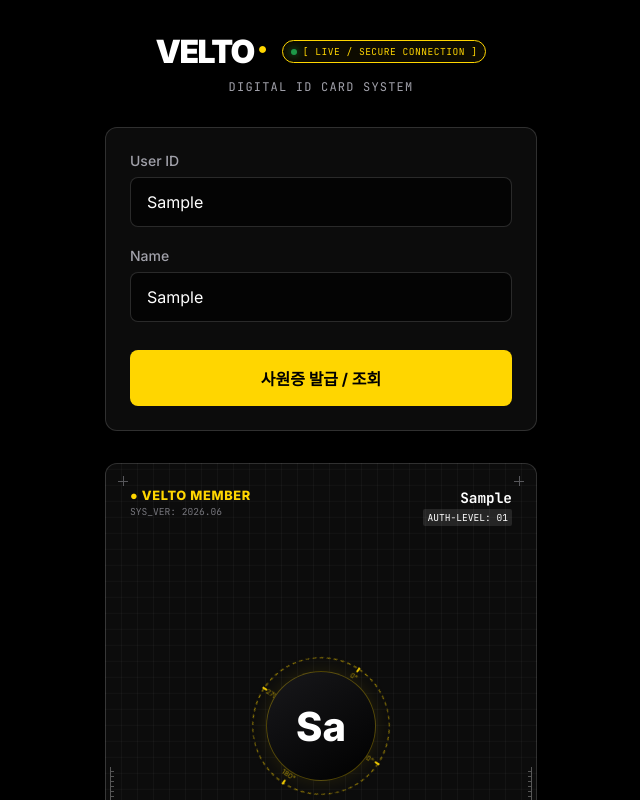
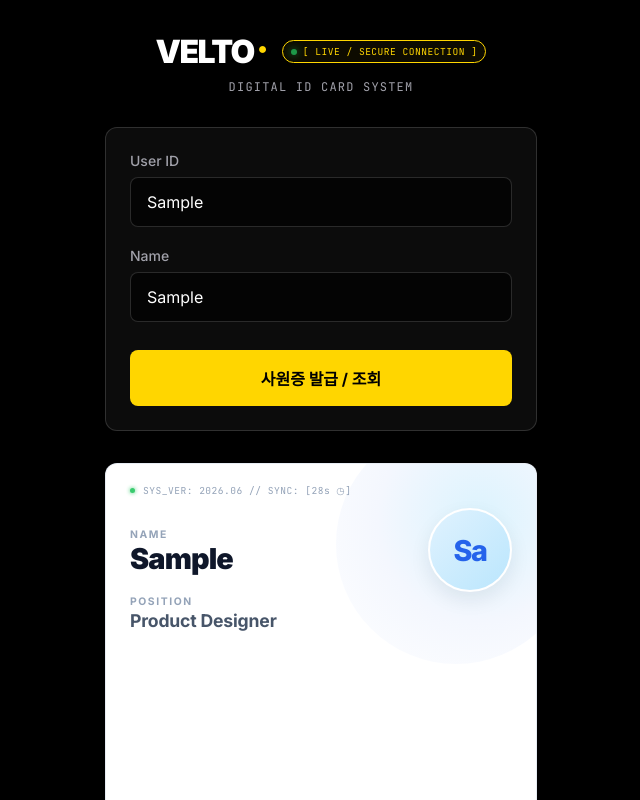
Before and after one commit to sojeong-im/velto-id-system, a React (Vite) app: page / in a window 1280 px wide. Both pictures are taken after typing "Sample", "Sample" into the empty fields and a click on the button "사원증 발급 / 조회". Shown: the top 800 px of the page, without its empty margins (319-959 px from the left). Built offline with nearby package versions, Linux system fonts and the light colour scheme.

Commit message:
Redesign employee ID card to match clean white reference design

```diff
--- a/src/App.jsx
+++ b/src/App.jsx
@@ -69,7 +69,7 @@ function App() {
       const isThick = (i * timeLeft) % 3 === 0;
       const width = isThick ? '3px' : '1px';
       const opacity = (i + timeLeft) % 2 === 0 ? 1 : 0.5;
-      stripes.push(<div key={i} style={{ width, opacity, height: '100%', backgroundColor: 'var(--color-text)', marginRight: '2px' }} />);
+      stripes.push(<div key={i} style={{ width, opacity, height: '100%', backgroundColor: 'currentColor', marginRight: '2px' }} />);
     }
     return stripes;
   };
@@ -129,99 +129,57 @@ function App() {
         >
           <div className="id-card-inner">
             {/* Front of Card */}
-            <div className="glass-panel card-face card-front tech-bg">
-              <div className="crosshair top-left"></div>
-              <div className="crosshair top-right"></div>
-              <div className="crosshair bottom-left"></div>
-              <div className="crosshair bottom-right"></div>
-              <div className="scale-rule scale-left"></div>
-              <div className="scale-rule scale-right"></div>
+            <div className="glass-panel card-face card-front white-card">
+              <div className="card-orb"></div>
+              <div className="card-wave-1"></div>
+              <div className="card-wave-2"></div>
 
-              <div className="card-header">
-                <div className="header-left">
-                  <span className="tag">● VELTO MEMBER</span>
-                  <span className="sys-ver">SYS_VER: 2026.06</span>
+              <div className="card-top-status">
+                <span className="sync-blink"></span>
+                <span>SYS_VER: 2026.06 // SYNC: [{timeLeft}s ◷]</span>
+              </div>
+
+              <div className="profile-top-right">
+                {renderProfileContent(name)}
+              </div>
+
+              <div className="card-left-info">
+                <div className="info-item">
+                  <span className="info-item-label">Name</span>
+                  <span className="info-item-value-name">{name}</span>
                 </div>
-                <div className="header-right">
-                  <span className="id-text">{userId}</span>
-                  <span className="auth-level">AUTH-LEVEL: 01</span>
+                <div className="info-item">
+                  <span className="info-item-label">Position</span>
+                  <span className="info-item-value-pos">
+                    {name === '임소정' || userId === 'toqn1' ? 'Director' : 'Product Designer'}
+                  </span>
                 </div>
               </div>
 
-              <div className="profile-section">
-                <div className="profile-container">
-                  <svg className="profile-metrics" viewBox="0 0 160 160">
-                    <circle cx="80" cy="80" r="78" fill="none" stroke="var(--color-accent)" strokeWidth="1" strokeDasharray="4 4" opacity="0.8"/>
-                    <line x1="80" y1="0" x2="80" y2="6" stroke="var(--color-accent)" strokeWidth="2" />
-                    <line x1="80" y1="154" x2="80" y2="160" stroke="var(--color-accent)" strokeWidth="2" />
-                    <line x1="0" y1="80" x2="6" y2="80" stroke="var(--color-accent)" strokeWidth="2" />
-                    <line x1="154" y1="80" x2="160" y2="80" stroke="var(--color-accent)" strokeWidth="2" />
-                    <text x="80" y="15" fill="var(--color-accent)" fontSize="8" textAnchor="middle" opacity="0.6">0°</text>
-                    <text x="145" y="83" fill="var(--color-accent)" fontSize="8" textAnchor="middle" opacity="0.6">90°</text>
-                    <text x="80" y="150" fill="var(--color-accent)" fontSize="8" textAnchor="middle" opacity="0.6">180°</text>
-                    <text x="15" y="83" fill="var(--color-accent)" fontSize="8" textAnchor="middle" opacity="0.6">270°</text>
-                  </svg>
-                  <div className="profile-placeholder">
-                    {renderProfileContent(name)}
-                  </div>
-                </div>
-
-                <div className="timer-container">
-                  <div className="timer-text">
-                    VALID UNTIL: {validUntil} <span className="time-left">[ {timeLeft}s ◷ ]</span>
-                  </div>
-                  <div className="timer-bar-bg">
-                    <div className="timer-bar-fill" style={{ width: `${(timeLeft / 30) * 100}%` }}></div>
-                  </div>
-                </div>
-
-                <div className="info-section">
-                  <div className="name-wrapper">
-                    <div className="name">{name}</div>
-                    <div className="signature">{name}</div>
-                  </div>
-                  <div className="dept-badge">
-                    <span className="dept-label">DEPT:</span> PD-01 (Product Team)
-                  </div>
-                  <div className="joined-date">
-                    JOINED: {getJoinedDate()}
-                  </div>
-                </div>
+              <div className="bar-chart-container">
+                <div className="chart-bar" style={{ height: '30%', transitionDelay: '0.1s' }}></div>
+                <div className="chart-bar" style={{ height: '48%', transitionDelay: '0.2s' }}></div>
+                <div className="chart-bar" style={{ height: '62%', transitionDelay: '0.3s' }}></div>
+                <div className="chart-bar" style={{ height: '75%', transitionDelay: '0.4s' }}></div>
+                <div className="chart-bar" style={{ height: '88%', transitionDelay: '0.5s' }}></div>
+                <div className="chart-bar" style={{ height: '100%', transitionDelay: '0.6s' }}></div>
               </div>
 
-              <div className="card-footer-front">
-                <div className="dynamic-qr-front">
-                  <div className="qr-scan-line"></div>
-                  {/* Small QR placeholder */}
-                  <svg viewBox="0 0 24 24" fill="none" xmlns="http://www.w3.org/2000/svg">
-                    <path d="M3 3H10V10H3V3Z" fill="currentColor"/>
-                    <path d="M14 3H21V10H14V3Z" fill="currentColor"/>
-                    <path d="M3 14H10V21H3V14Z" fill="currentColor"/>
-                    <rect x="14" y="14" width="3" height="3" fill="currentColor"/>
-                    <rect x="18" y="18" width="3" height="3" fill="currentColor"/>
-                    <rect x="14" y="18" width="3" height="3" fill="currentColor"/>
-                    <rect x="18" y="14" width="3" height="3" fill="currentColor"/>
+              <div className="dept-pill">
+                <span className="dept-pill-icon">
+                  <svg viewBox="0 0 24 24" width="14" height="14" fill="currentColor">
+                    <path d="M20 6h-4V4c0-1.11-.89-2-2-2h-4c-1.11 0-2 .89-2 2v2H4c-1.11 0-1.99.89-1.99 2L2 19c0 1.11.89 2 2 2h16c1.11 0 2-.89 2-2V8c0-1.11-.89-2-2-2zm-6 0h-4V4h4v2z" />
                   </svg>
-                </div>
-                <div className="barcode-slogan-wrapper">
-                  <div className="barcode-container">
-                    {generateBarcode()}
-                  </div>
-                  <div className="slogan">
-                    "We turn creative feelings into smart logic."
-                  </div>
-                </div>
+                </span>
+                <span>{name === '임소정' || userId === 'toqn1' ? 'Business Strategy' : 'Product Team'}</span>
               </div>
             </div>
 
             {/* Back of Card */}
-            <div className="glass-panel card-face card-back tech-bg">
-              <div className="crosshair top-left"></div>
-              <div className="crosshair top-right"></div>
-              <div className="crosshair bottom-left"></div>
-              <div className="crosshair bottom-right"></div>
-
-              <div className="sys-ver back-ver">VELTO SECURE NETWORK</div>
+            <div className="glass-panel card-face card-back white-card">
+              <div className="card-top-status" style={{ left: '50%', transform: 'translateX(-50%)', top: '24px' }}>
+                VELTO SECURE NETWORK
+              </div>
 
               <div className="qr-container-back">
                 <div className="qr-brackets top-left"></div>
@@ -232,14 +190,14 @@ function App() {
 
                 <div className="qr-placeholder-large">
                   <svg viewBox="0 0 24 24" fill="none" xmlns="http://www.w3.org/2000/svg">
-                    <path d="M4 4H10V10H4V4Z" fill="#ffffff"/>
-                    <path d="M14 4H20V10H14V4Z" fill="#ffffff"/>
-                    <path d="M4 14H10V20H4V14Z" fill="#ffffff"/>
-                    <path d="M14 14H16V16H14V14Z" fill="#ffffff"/>
-                    <path d="M18 14H20V16H18V14Z" fill="#ffffff"/>
-                    <path d="M14 18H16V20H14V18Z" fill="#ffffff"/>
-                    <path d="M18 18H20V20H18V18Z" fill="#ffffff"/>
-                    <path d="M16 16H18V18H16V16Z" fill="#ffffff"/>
+                    <path d="M4 4H10V10H4V4Z" fill="currentColor"/>
+                    <path d="M14 4H20V10H14V4Z" fill="currentColor"/>
+                    <path d="M4 14H10V20H4V14Z" fill="currentColor"/>
+                    <rect x="14" y="14" width="2" height="2" fill="currentColor"/>
+                    <rect x="18" y="18" width="2" height="2" fill="currentColor"/>
+                    <rect x="14" y="18" width="2" height="2" fill="currentColor"/>
+                    <rect x="18" y="14" width="2" height="2" fill="currentColor"/>
+                    <rect x="16" y="16" width="2" height="2" fill="currentColor"/>
                   </svg>
                 </div>
               </div>
@@ -251,7 +209,11 @@ function App() {
                 </div>
               </div>
 
-              <div className="slogan">
+              <div className="barcode-back-container">
+                {generateBarcode()}
+              </div>
+
+              <div className="slogan-back">
                 "We turn creative feelings into smart logic."
               </div>
 
--- a/src/index.css
+++ b/src/index.css
@@ -639,3 +639,296 @@ h1 {
 .wallet-btn:active {
   transform: scale(0.95);
 }
+
+/* ==========================================
+   Clean & Simple ID Card Redesign (Light Theme)
+   ========================================== */
+
+/* Overriding container details */
+.white-card {
+  background-color: #ffffff !important;
+  color: #0f172a !important;
+  border: 1px solid rgba(226, 232, 240, 0.8) !important;
+  box-shadow: 0 20px 40px rgba(0, 0, 0, 0.12), 0 1px 3px rgba(0, 0, 0, 0.04) !important;
+  background-image: none !important;
+}
+
+/* Base structural layout for the new front card */
+.white-card .card-orb {
+  position: absolute;
+  top: -40px;
+  right: -40px;
+  width: 240px;
+  height: 240px;
+  border-radius: 50%;
+  background: radial-gradient(circle at 60% 40%, rgba(56, 189, 248, 0.18) 0%, rgba(37, 99, 235, 0.05) 50%, transparent 100%);
+  pointer-events: none;
+  z-index: 1;
+}
+
+.white-card .card-wave-1 {
+  position: absolute;
+  bottom: -60px;
+  left: -20%;
+  width: 140%;
+  height: 150px;
+  background: linear-gradient(135deg, rgba(56, 189, 248, 0.08) 0%, rgba(37, 99, 235, 0.04) 100%);
+  border-radius: 40%;
+  transform: rotate(-10deg);
+  z-index: 1;
+  pointer-events: none;
+}
+
+.white-card .card-wave-2 {
+  position: absolute;
+  bottom: -80px;
+  right: -20%;
+  width: 130%;
+  height: 130px;
+  background: linear-gradient(135deg, rgba(56, 189, 248, 0.05) 0%, rgba(37, 99, 235, 0.02) 100%);
+  border-radius: 35%;
+  transform: rotate(15deg);
+  z-index: 1;
+  pointer-events: none;
+}
+
+/* Card Header */
+.white-card .card-top-status {
+  position: absolute;
+  top: 20px;
+  left: 24px;
+  font-family: 'JetBrains Mono', monospace;
+  font-size: 0.6rem;
+  color: #94a3b8;
+  letter-spacing: 0.05em;
+  z-index: 3;
+  display: flex;
+  align-items: center;
+  gap: 8px;
+}
+
+.white-card .sync-blink {
+  width: 5px;
+  height: 5px;
+  border-radius: 50%;
+  background-color: #22c55e;
+  box-shadow: 0 0 4px #22c55e;
+  display: inline-block;
+  animation: blink 1.5s infinite ease-in-out;
+}
+
+/* Profile Photo on Top Right */
+.white-card .profile-top-right {
+  position: absolute;
+  top: 44px;
+  right: 24px;
+  width: 84px;
+  height: 84px;
+  border-radius: 50%;
+  border: 2px solid #ffffff;
+  box-shadow: 0 8px 20px rgba(15, 23, 42, 0.08);
+  background: #ffffff;
+  z-index: 3;
+  overflow: hidden;
+  display: flex;
+  justify-content: center;
+  align-items: center;
+}
+
+.white-card .profile-top-right img {
+  width: 100%;
+  height: 100%;
+  object-fit: cover;
+}
+
+.white-card .profile-top-right .profile-initials {
+  font-size: 1.8rem;
+  font-weight: 800;
+  color: #2563eb;
+  background: linear-gradient(135deg, #e0f2fe, #bae6fd);
+  width: 100%;
+  height: 100%;
+  display: flex;
+  justify-content: center;
+  align-items: center;
+  letter-spacing: -0.05em;
+}
+
+/* Information Details on Left */
+.white-card .card-left-info {
+  position: absolute;
+  top: 64px;
+  left: 24px;
+  display: flex;
+  flex-direction: column;
+  gap: 20px;
+  z-index: 3;
+  text-align: left;
+}
+
+.white-card .info-item {
+  display: flex;
+  flex-direction: column;
+  gap: 2px;
+  align-items: flex-start;
+}
+
+.white-card .info-item-label {
+  font-size: 0.65rem;
+  font-weight: 700;
+  letter-spacing: 0.15em;
+  color: #94a3b8;
+  text-transform: uppercase;
+}
+
+.white-card .info-item-value-name {
+  font-size: 1.8rem;
+  font-weight: 900;
+  color: #0f172a;
+  line-height: 1.1;
+  letter-spacing: -0.03em;
+}
+
+.white-card .info-item-value-pos {
+  font-size: 1.1rem;
+  font-weight: 700;
+  color: #475569;
+  letter-spacing: -0.01em;
+}
+
+/* Rising Bar Chart at Bottom */
+.white-card .bar-chart-container {
+  position: absolute;
+  bottom: 0;
+  left: 0;
+  right: 0;
+  height: 180px;
+  display: flex;
+  align-items: flex-end;
+  justify-content: flex-end;
+  padding-bottom: 0px;
+  padding-right: 12px;
+  gap: 6px;
+  z-index: 2;
+  pointer-events: none;
+}
+
+.white-card .chart-bar {
+  width: 18px;
+  border-radius: 4px 4px 0 0;
+  background: linear-gradient(to top, rgba(37, 99, 235, 0.85) 0%, rgba(56, 189, 248, 0.45) 100%);
+  transform-origin: bottom;
+  transition: transform 1.2s cubic-bezier(0.16, 1, 0.3, 1);
+  transform: scaleY(0);
+}
+
+.id-card-wrapper .white-card .chart-bar {
+  transform: scaleY(1);
+}
+
+/* Floating Department Pill */
+.white-card .dept-pill {
+  position: absolute;
+  bottom: 24px;
+  left: 24px;
+  display: flex;
+  align-items: center;
+  gap: 8px;
+  padding: 8px 16px;
+  border-radius: 24px;
+  background: rgba(255, 255, 255, 0.9);
+  backdrop-filter: blur(8px);
+  -webkit-backdrop-filter: blur(8px);
+  border: 1px solid rgba(226, 232, 240, 0.8);
+  box-shadow: 0 4px 16px rgba(15, 23, 42, 0.06);
+  z-index: 3;
+  font-size: 0.8rem;
+  font-weight: 700;
+  color: #334155;
+  transition: transform 0.2s ease;
+}
+
+.white-card .dept-pill:hover {
+  transform: translateY(-2px);
+}
+
+.white-card .dept-pill-icon {
+  width: 14px;
+  height: 14px;
+  color: #2563eb;
+  display: flex;
+  align-items: center;
+  justify-content: center;
+}
+
+/* Card Back Styles Override */
+.white-card.card-back {
+  background-color: #ffffff !important;
+  display: flex;
+  flex-direction: column;
+  justify-content: center;
+  align-items: center;
+  padding: 24px;
+  gap: 16px;
+}
+
+.white-card .qr-container-back {
+  position: relative;
+  padding: 16px;
+  margin-top: 12px;
+  background: transparent;
+}
+
+.white-card .qr-brackets {
+  border-color: #2563eb !important;
+}
+
+.white-card .qr-placeholder-large {
+  background-color: #f8fafc !important;
+  border: 1px solid rgba(226, 232, 240, 0.8);
+}
+
+.white-card .qr-placeholder-large svg path {
+  fill: #0f172a !important;
+}
+
+.white-card .auth-data-container {
+  text-align: center;
+  display: flex;
+  flex-direction: column;
+  gap: 4px;
+  width: 80%;
+}
+
+.white-card .auth-label {
+  color: #2563eb !important;
+}
+
+.white-card .auth-data {
+  color: #334155 !important;
+  background: #f8fafc !important;
+  border: 1px dashed rgba(15, 23, 42, 0.15) !important;
+}
+
+.white-card .slogan-back {
+  font-style: italic;
+  font-size: 0.7rem;
+  color: #94a3b8;
+  text-align: center;
+  margin-top: 4px;
+}
+
+.white-card .barcode-back-container {
+  height: 24px;
+  width: 70%;
+  display: flex;
+  align-items: center;
+  justify-content: center;
+  margin-top: 8px;
+  opacity: 0.85;
+}
+
+.white-card .barcode-stripe {
+  height: 100%;
+  background-color: #0f172a;
+}
```
